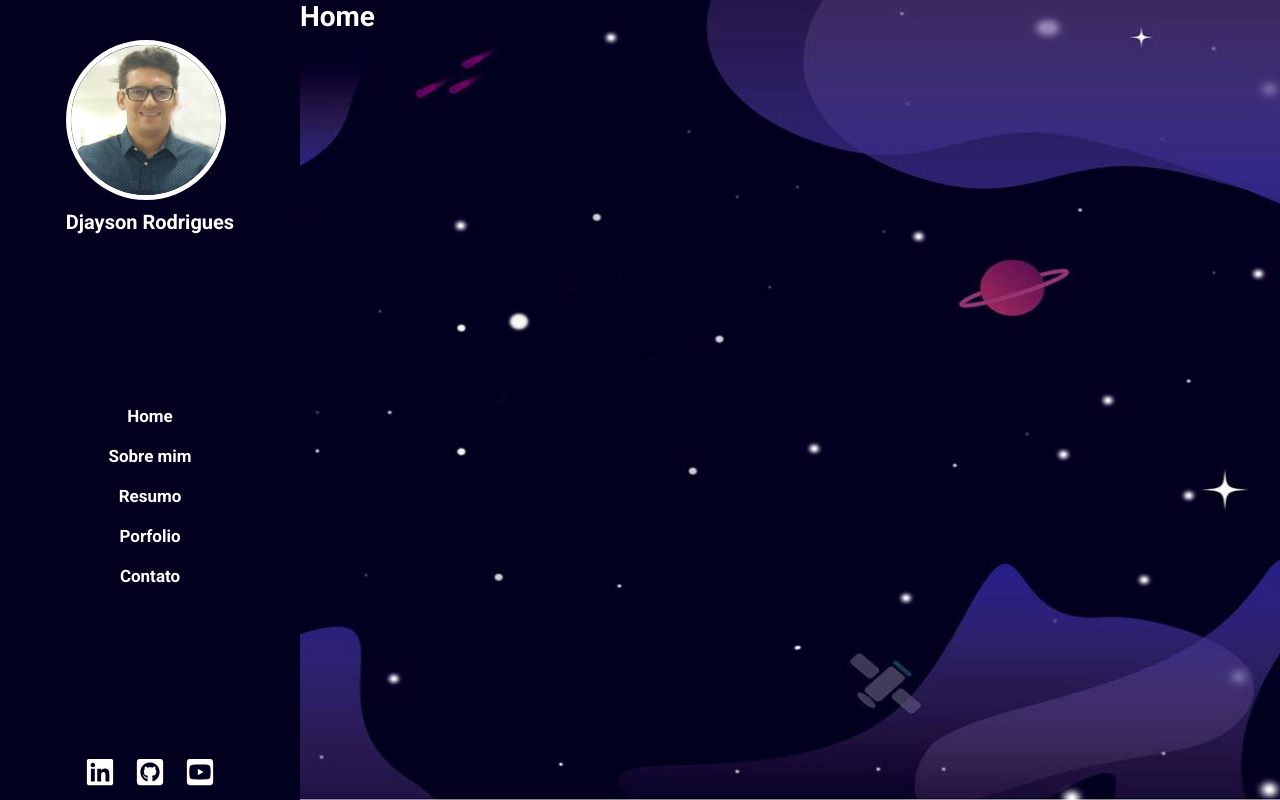
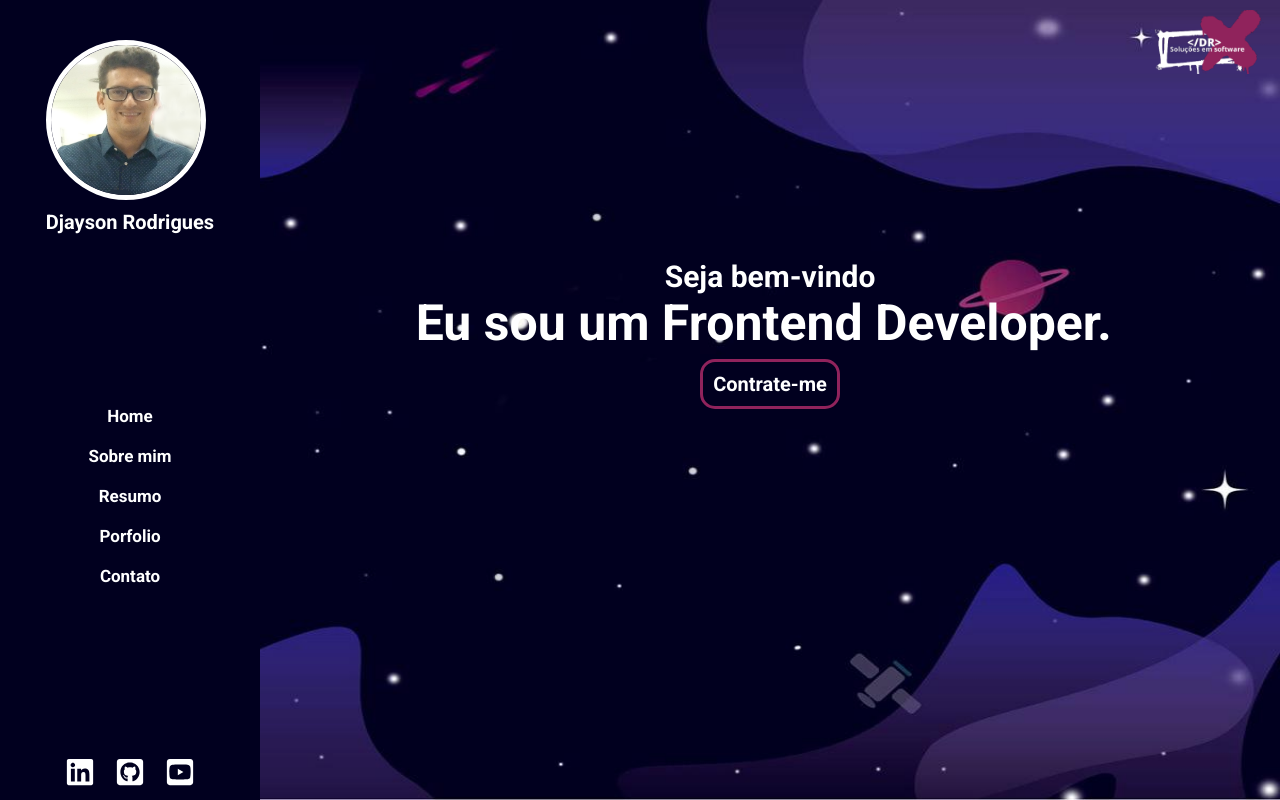
Before and after one commit to Djaysson/Portfolio, a React (Create React App) app: page / in a window 1280 px wide. Built offline with nearby package versions, Linux system fonts and the light colour scheme; the HTML template or start-up script is replaced by a standard one.

Commit message:
Creating home page and your style

```diff
--- a/src/App.js
+++ b/src/App.js
@@ -11,7 +11,6 @@ function App() {
       <Header />
       <Routes />
       <GlobalStyle />
-
     </BrowserRouter>
   );
 }
--- a/src/components/header/styles.js
+++ b/src/components/header/styles.js
@@ -2,7 +2,7 @@ import { Link } from 'react-router-dom';
 import styled from 'styled-components';
 
 export const Container = styled.header`
-    min-width: 300px;
+    min-width: 260px;
     height: 100vh;
     background-color: #01001F;
     display: flex;
--- a/src/pages/home/index.js
+++ b/src/pages/home/index.js
@@ -1,10 +1,40 @@
 import React from 'react';
-
-// import { Container } from './styles';
+import { Link } from 'react-router-dom';
+import Typical from "react-typical";
+import ImgLogo from '../../assets/images/logo.png';
+import { Container, Section, Button } from './styles';
 
 function Home() {
     return (
-        <h1>Home</h1>
+        <Container>
+            <header>
+                <Link to="/">
+                    <img src={ImgLogo} alt="logo" />
+                </Link>
+            </header>
+            <Section>
+                <h1>Seja bem-vindo</h1>
+                <strong>
+                    Eu sou
+                    <Typical
+                        loop={Infinity}
+                        wrapper="b"
+                        steps={[
+                            " Djayson Rodrigues",
+                            2000,
+                            " um Frontend Developer.",
+                            2000,
+                            " um Freelancer.",
+                            2000,
+                        ]}
+                    />
+                </strong>
+                <Button to="/contato">
+                    <strong>Contrate-me</strong>
+                </Button>
+
+            </Section>
+        </Container>
     );
 }
 
--- /dev/null
+++ b/src/pages/home/styles.js
@@ -0,0 +1,51 @@
+import { Link } from 'react-router-dom';
+import styled from 'styled-components';
+
+export const Container = styled.div`
+  width: 100vw;
+  height:100vh;
+  display: flex;
+  flex-direction: column;
+
+  header{
+      text-align: right;
+      margin: 10px;
+
+      img{
+          max-width: 120px;
+      }
+  }
+`;
+export const Section = styled.section`
+
+  height: 60vh;
+  display: flex;
+  justify-content: center;
+  align-items: center;
+  flex-direction: column;
+
+  h1{
+  font-size: 30px;
+  font-weight: bold;
+  }
+  strong{
+  font-size: 50px;
+  font-weight: bold;
+  }
+`;
+export const Button = styled(Link)`
+  text-decoration: none;
+  margin-top: 20px;
+  strong{
+     border: 3px solid #90235C;
+      border-radius: 15px;
+      color: #FFFFFF;
+      font-size: 20px;
+      padding: 10px;
+      margin: 10px;
+      transition: border 0.2s;
+    &:hover{
+      border: 5px solid #90235C;
+  }
+  }
+`;
```
Also changed, not shown: src/assets/images/logo.png (added), 1 other file (tests, documents, lock files or other folders).
